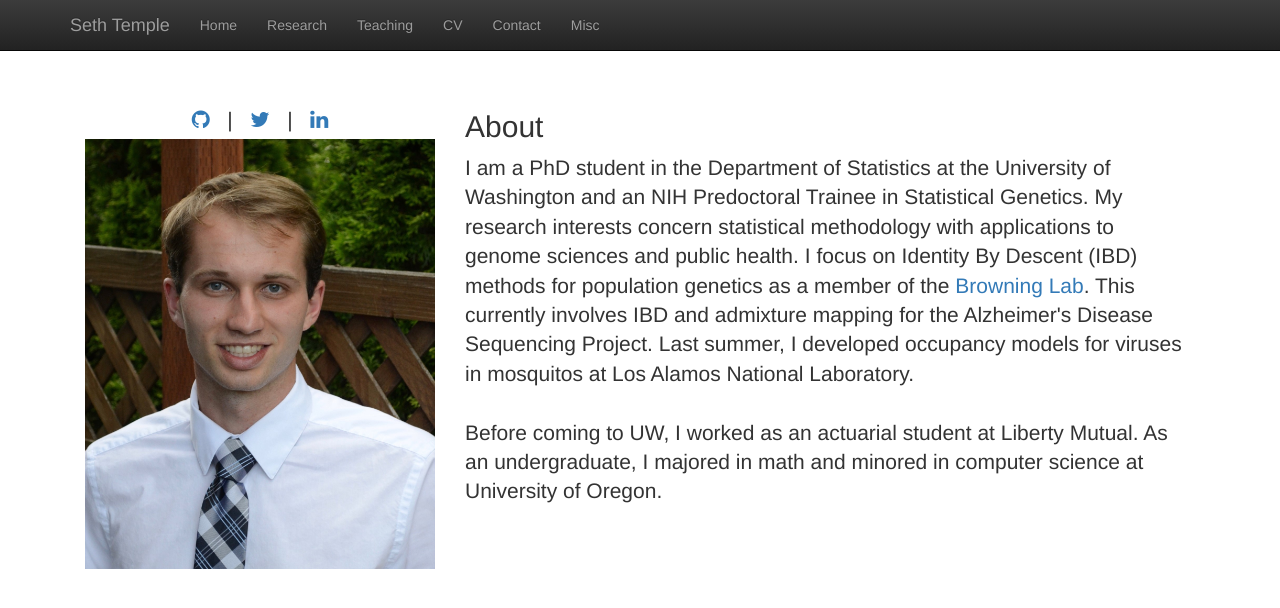
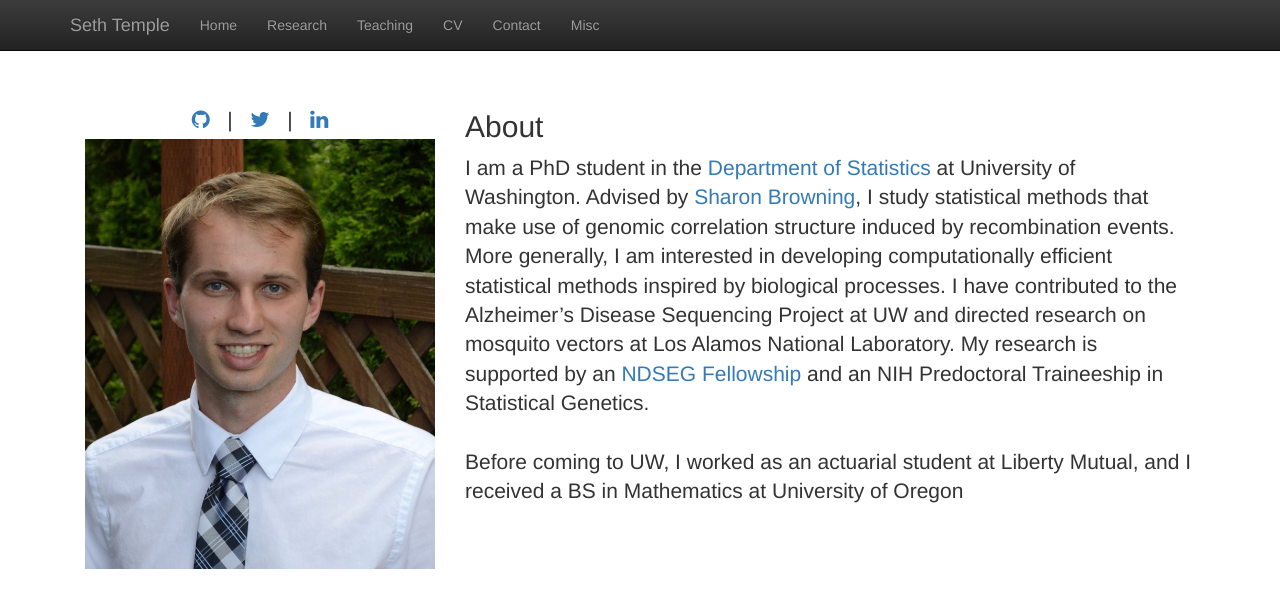
Before and after one commit to sdtemple/sdtemple.github.io, a Jekyll site: the page built from index.html, in a window 1280 px wide. Shown: the top 608 px of the page. Built offline with Jekyll 4.4.1, drawn with Linux system fonts in a browser that asks for light colours; nearby versions of some CDN libraries; library files that are not in the unit come from our copies.

Commit message:
Update index.html

```diff
--- a/index.html
+++ b/index.html
@@ -21,14 +21,14 @@ title:  'Seth Temple'
 <div class="col-md-8">
   <h2 class="featurette-heading">About </h2>
   <p class="lead">
-  I am a PhD student in the Department of Statistics at the University of Washington and an NIH Predoctoral Trainee in Statistical Genetics.
-    My research interests concern statistical methodology with applications to genome sciences and public health.
-    I focus on Identity By Descent (IBD) methods for population genetics as a member of the <a href = "https://sites.uw.edu/sguy/">Browning Lab</a>.
-    This currently involves IBD and admixture mapping for the Alzheimer's Disease Sequencing Project.
-    Last summer, I developed occupancy models for viruses in mosquitos at Los Alamos National Laboratory.<br/>
+    I am a PhD student in the <a href = "https://stat.uw.edu/">Department of Statistics</a> at University of Washington.
+    Advised by <a href = "https://sites.uw.edu/sguy/">Sharon Browning</a>, I study statistical methods that make use of genomic correlation structure induced by recombination events.
+    More generally, I am interested in developing computationally efficient statistical methods inspired by biological processes.
+    I have contributed to the Alzheimer’s Disease Sequencing Project at UW and directed research on mosquito vectors at Los Alamos National Laboratory.
+    My research is supported by an <a href = "https://ndseg.sysplus.com/">NDSEG Fellowship</a> and an NIH Predoctoral Traineeship in Statistical Genetics.
 <br/>
-Before coming to UW, I worked as an actuarial student at Liberty Mutual.
-    As an undergraduate, I majored in math and minored in computer science at University of Oregon.
+<br/>
+Before coming to UW, I worked as an actuarial student at Liberty Mutual, and I received a BS in Mathematics at University of Oregon
   </p>
 </div>
 </div>
```
